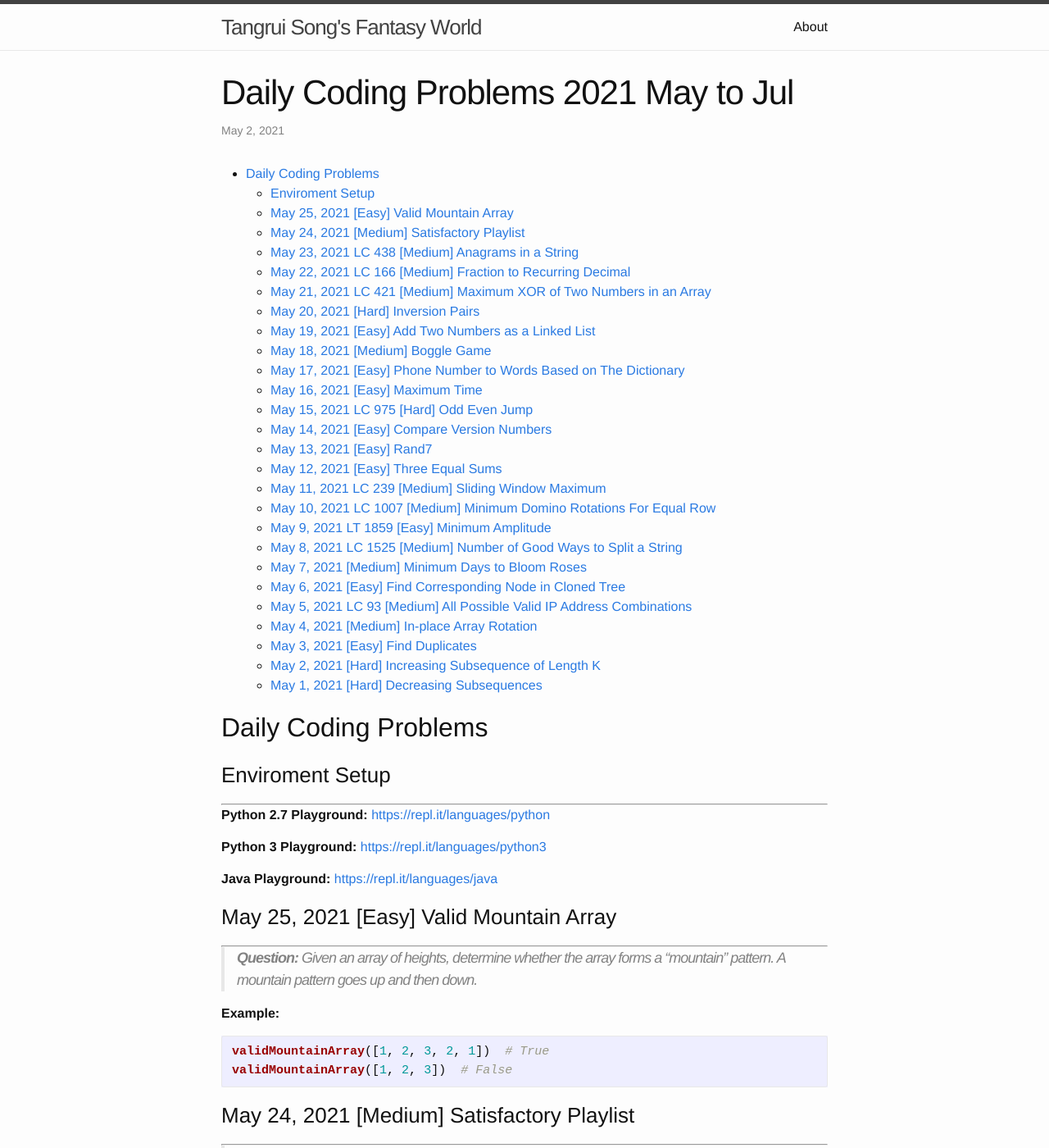
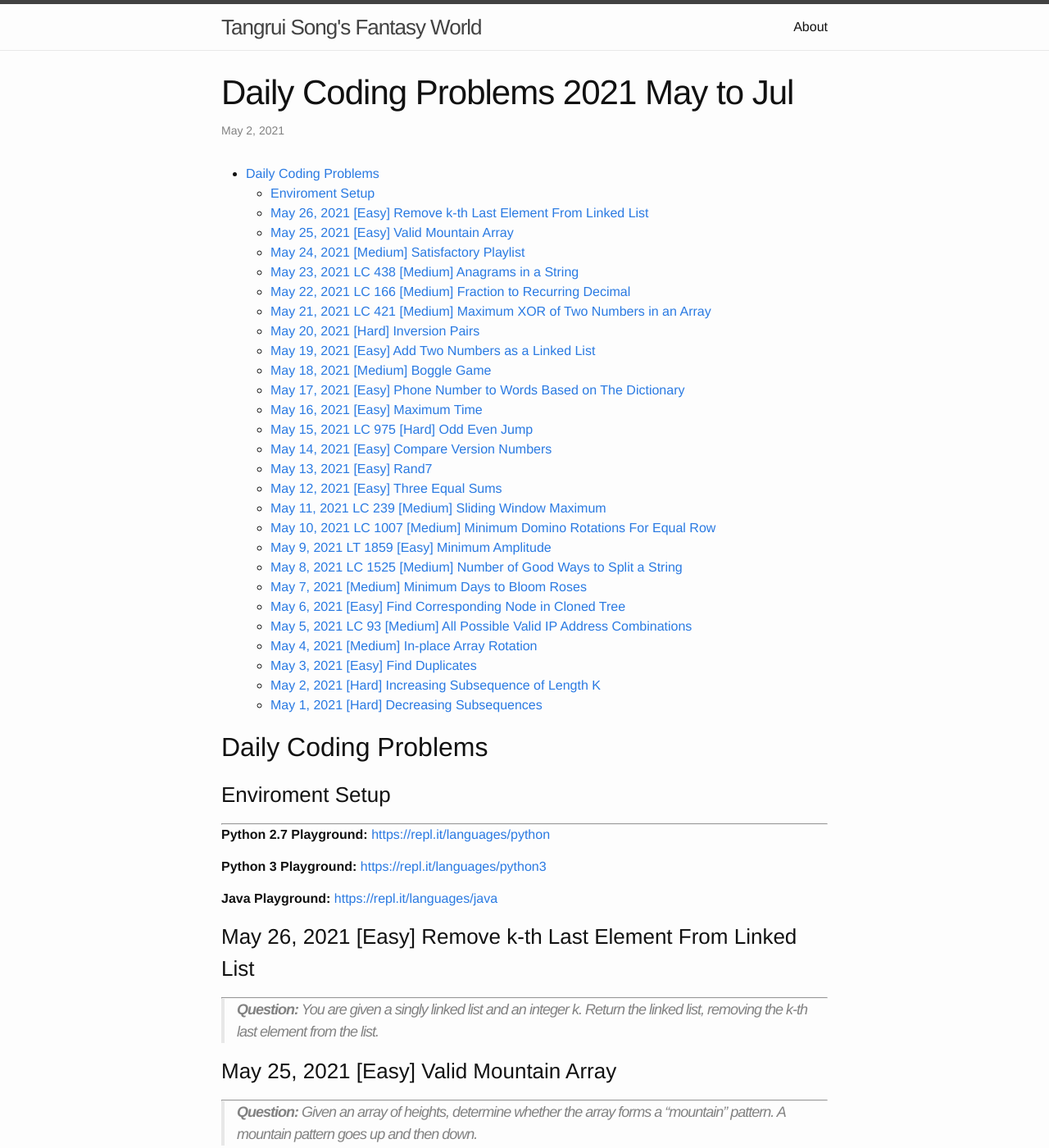
Before and after one commit to trsong/trsong.github.io, a Jekyll site: the page built from _posts/2021-05-01-DailyQuestionsMay.md, in a window 1280 px wide and 1400 px high. Shown: the whole window at 82% size. Built offline with Jekyll 4.4.1, drawn with Linux system fonts in a browser that asks for light colours.

Commit message:
Add May 26 question.

```diff
--- a/_posts/2021-05-01-DailyQuestionsMay.md
+++ b/_posts/2021-05-01-DailyQuestionsMay.md
@@ -17,6 +17,11 @@ categories: Python/Java
 **Python 3 Playground:** [https://repl.it/languages/python3](https://repl.it/languages/python3)
 
 **Java Playground:** [https://repl.it/languages/java](https://repl.it/languages/java)
+
+
+### May 26, 2021 \[Easy\] Remove k-th Last Element From Linked List
+---
+> **Question:** You are given a singly linked list and an integer k. Return the linked list, removing the k-th last element from the list.
 
 
 ### May 25, 2021 \[Easy\] Valid Mountain Array
```
